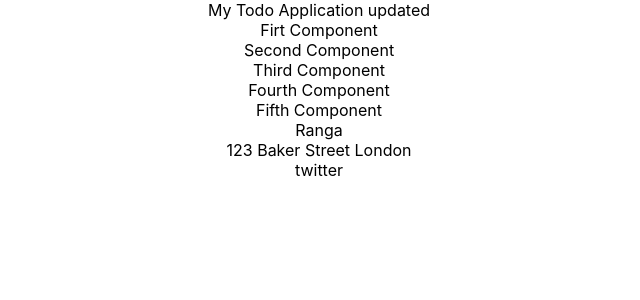
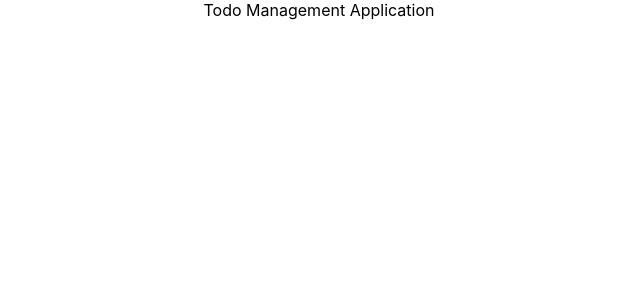
Before and after one commit to KatKentr/TaskTracker-Frontend-React, a React (Create React App) app: page / in a window 1280 px wide. Shown: the top 300 px of the page, without its empty margins (321-961 px from the left). Built offline with nearby package versions, Linux system fonts and the light colour scheme.

Commit message:
app is running

```diff
--- a/src/App.js
+++ b/src/App.js
@@ -2,15 +2,15 @@
 import './App.css';
 import { Component } from 'react';
 import LearningComponent from './components/learning-examples/LearningComponent.jsx';
+import TodoApp from './components/todo/TodoApp.jsx'
 
 function App() {
   return (
 
     //with className we specify the css class
     <div className="App">
-          My Todo Application updated
 
-          <LearningComponent  />
+          <TodoApp />
     </div>
   );
 }
--- /dev/null
+++ b/src/components/todo/TodoApp.jsx
@@ -0,0 +1,11 @@
+//the container for all the components that will be created
+export default function TodoApp(){
+
+    return (
+        <div className="TodoApp">
+            Todo Management Application
+        </div>
+    )
+
+
+}
```
Also changed, not shown: src/components/learning-examples/todo/TodoApp.jsx (deleted).
